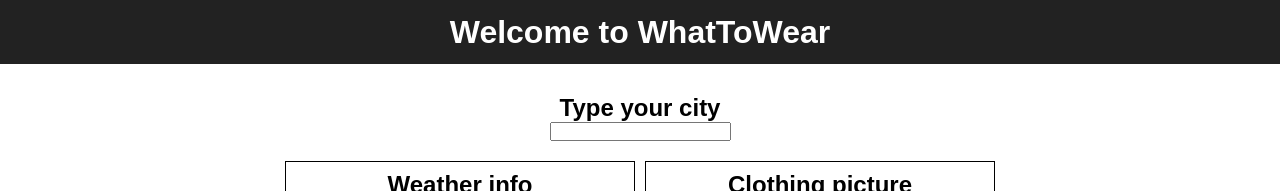
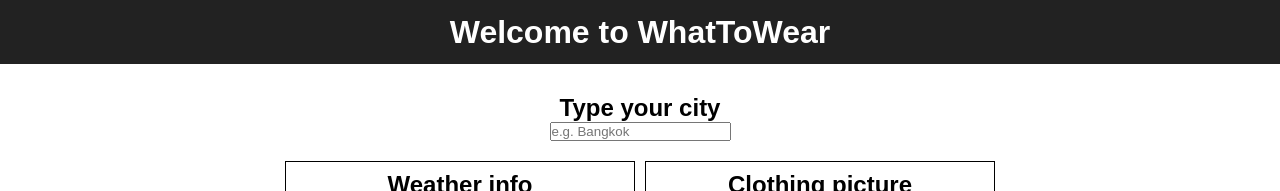
Before and after one commit to JBudny/WhatToWear, a React (Create React App) app: page / in a window 1280 px wide. Shown: the top 191 px of the page. Built offline with nearby package versions, Linux system fonts and the light colour scheme; no server answers.

Commit message:
Program the manual city search functionality

```diff
--- a/public/index.html
+++ b/public/index.html
@@ -19,7 +19,7 @@
       work correctly both with client-side routing and a non-root public URL.
       Learn how to configure a non-root public URL by running `npm run build`.
     -->
-    <title>React App</title>
+    <title>WhatToWear</title>
   </head>
   <body>
     <noscript>
--- a/src/components/Container.js
+++ b/src/components/Container.js
@@ -57,7 +57,7 @@ getWeatherByCoords = (lat, lon) => {
     fetch(this.ipDataUrl)
     .then((ipData) => ipData.json())
     .then((ipData) => {
-      this.getWeatherByIp(ipData, notification)
+      this.getWeatherByCity(ipData.city, notification)
     })
     .catch((error) => {
       error = {
@@ -69,8 +69,8 @@ getWeatherByCoords = (lat, lon) => {
     })
   }
 
-  getWeatherByIp = (ipData, notification) => {
-    fetch(`${this.weatherUrl}q=${ipData.city}&${this.weatherApiKey}`)
+  getWeatherByCity = (city, notification) => {
+    fetch(`${this.weatherUrl}q=${city}&${this.weatherApiKey}`)
     .then((weatherData) => weatherData.json())
     .then((weatherData) => this.getOutfitData(weatherData))
     .then(() => this.setState({notification}))
@@ -104,7 +104,7 @@ getWeatherByCoords = (lat, lon) => {
                 }
               }
       }
-    return 0
+    return null
     })
     this.setState({weatherData})
   }
@@ -113,7 +113,7 @@ getWeatherByCoords = (lat, lon) => {
     const {weatherData, error, notification} = this.state
     return (
       <div style={containerStyle}>
-        <InputLocation/>
+        <InputLocation getWeatherByCity={this.getWeatherByCity}/>
         <Weather weatherData={weatherData}
                 error={error}
                 notification={notification}/>
--- a/src/components/InputLocation.js
+++ b/src/components/InputLocation.js
@@ -8,12 +8,47 @@ const inputLocationStyle = {
     margin: '15px'
 }
 
-const InputLocation = () => {
+const InputLocation=(props)=>{
+
+const cityAutocomplete = (e) => {
+  fetch(`https://maps.googleapis.com/maps/api/place/autocomplete/json?input=locality=${e.currentTarget.value}&key=AIzaSyAds6n0BVkNWl3sIcPUs0B7SR47tfkPbek`)
+  .then((predictions)=>predictions.json())
+  .then((predictions)=>predictions.predictions.map((cities)=>cities.structured_formatting.main_text))
+  .then((cities)=>{
+    const predictionsList=document.getElementById('predictionsList');
+    predictionsList.innerHTML = "";
+    for (let i=0;i<cities.length;i++){
+    const opcja = document.createElement('option')
+    opcja.value = cities[i]
+    predictionsList.appendChild(opcja)
+    }
+  })
+  .catch((error)=>console.log(`autocomplete error: ${error}`))
+}
+
+const getWeatherFromList=()=> {
+    const val = document.getElementById("predictions").value;
+    const opts = document.getElementById('predictionsList').childNodes;
+    for (let i = 0; i < opts.length; i++) {
+      if (opts[i].value === val) {
+        props.getWeatherByCity(opts[i].value)
+      }
+    }
+  }
+
   return (
-    <div style={inputLocationStyle}>
-      <h2>{uiStrings.inputTitle}</h2>
-      <input type="text"/>
-    </div>)
+    <form style={inputLocationStyle} >
+      <label>
+        <h2>{uiStrings.inputTitle}</h2>
+        <input id="predictions" type="search" onChange={getWeatherFromList}
+               name="City" onInput={cityAutocomplete}
+               list="predictionsList" autoComplete="off"
+               placeholder="e.g. Bangkok"/>
+        <datalist id="predictionsList"/>
+      </label>
+    </form>
+  )
+
 }
 
 export default InputLocation;
```
